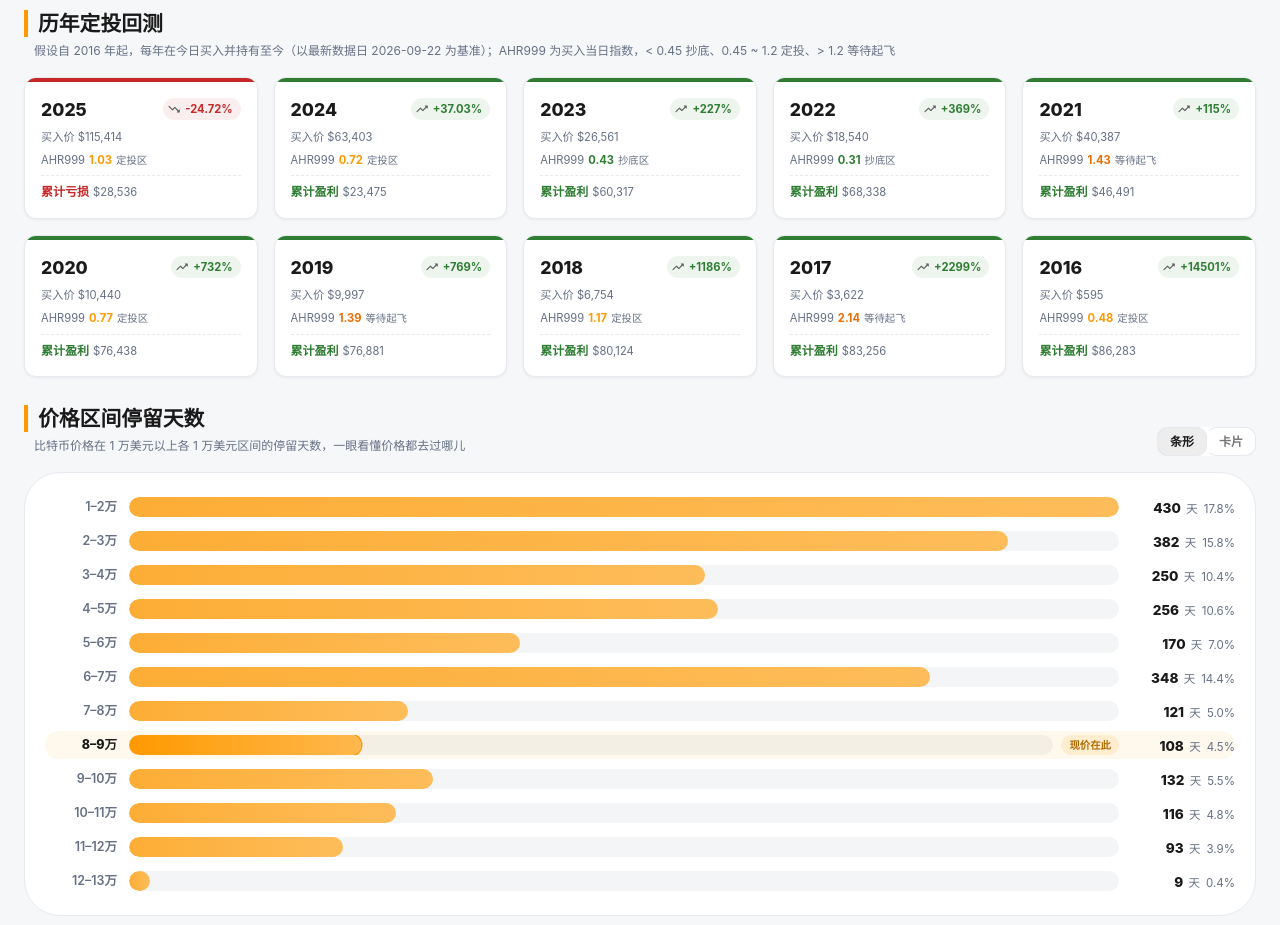
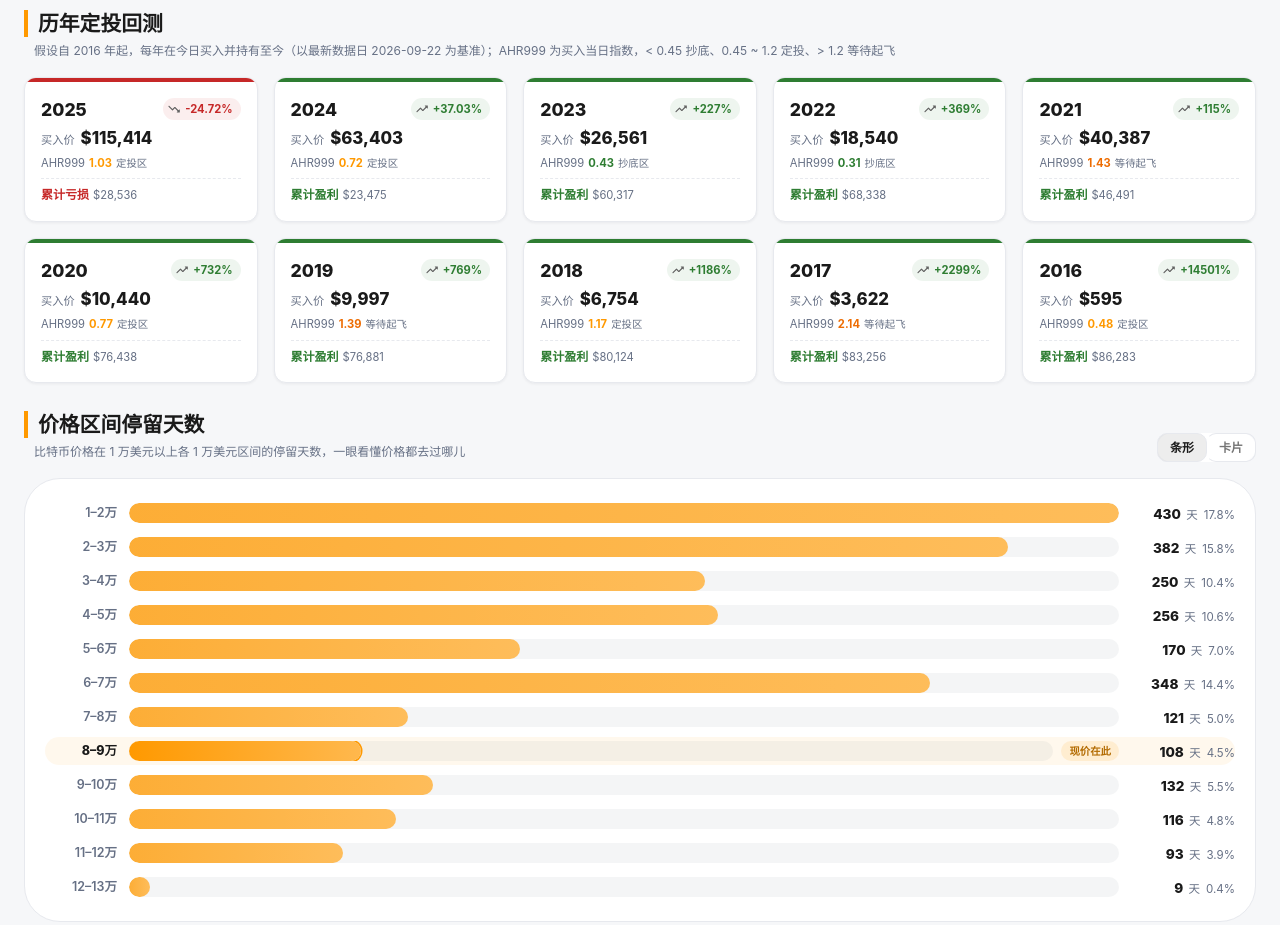
Before and after one commit to lovexw/btc-ma-new, a React (Vite) app: page / in a window 1280 px wide. Shown: the part 1400-2325 px from the top of the page. Built offline with nearby package versions, Linux system fonts and the light colour scheme.

Commit message:
Emphasize buy price on yearly DCA cards

```diff
--- a/src/components/YearlyReturnCard.jsx
+++ b/src/components/YearlyReturnCard.jsx
@@ -28,9 +28,14 @@ export default function YearlyReturnCard({ item }) {
           />
         </Box>
 
-        <Typography variant="caption" component="div" sx={{ color: 'text.secondary', fontSize: '0.7rem' }}>
-          买入价 {formatUsd(item.buyPrice)}
-        </Typography>
+        <Box sx={{ mt: 0.5, display: 'flex', alignItems: 'baseline', gap: 0.75 }}>
+          <Typography variant="caption" sx={{ color: 'text.secondary', fontSize: '0.7rem', whiteSpace: 'nowrap' }}>
+            买入价
+          </Typography>
+          <Typography sx={{ color: 'text.primary', fontWeight: 800, fontSize: '1.05rem', lineHeight: 1.2 }}>
+            {formatUsd(item.buyPrice)}
+          </Typography>
+        </Box>
         <Box sx={{ mt: 0.5, display: 'flex', alignItems: 'baseline', gap: 0.5 }}>
           <Typography variant="caption" sx={{ color: 'text.secondary', fontSize: '0.7rem' }}>
             AHR999
```
